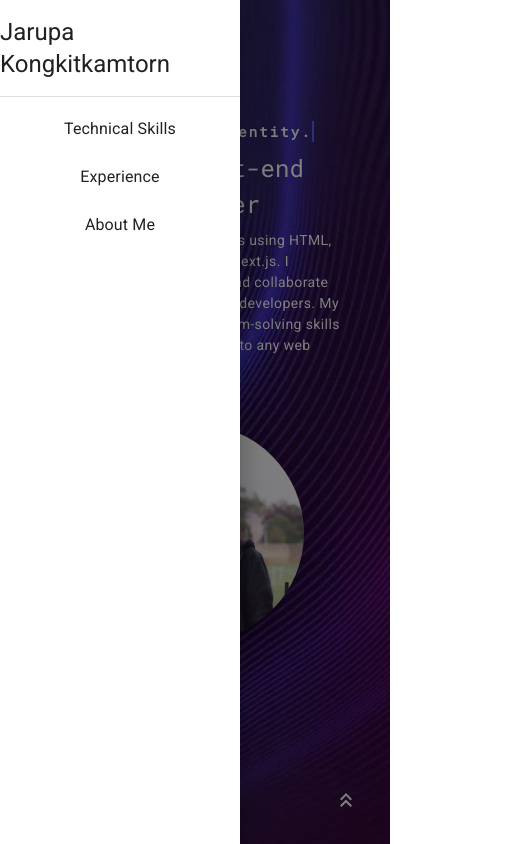
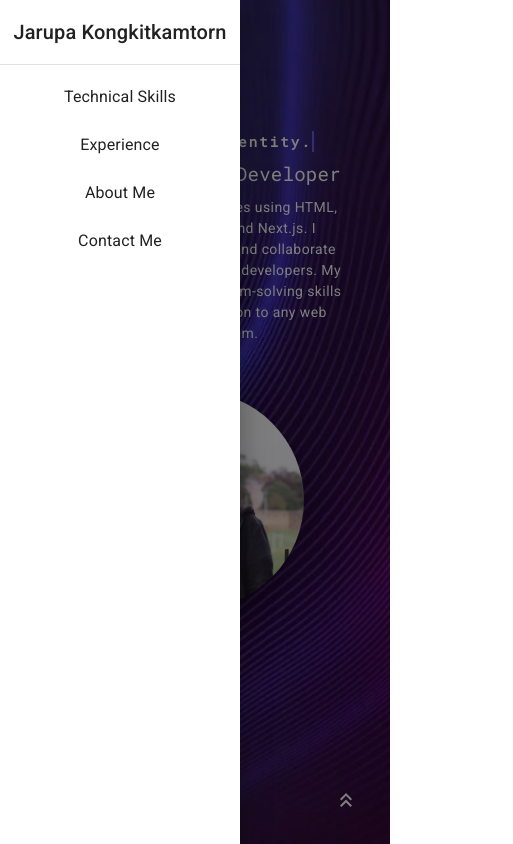
Before and after one commit to JarupaKongkitkamtorn/MyResume, a React (Create React App) app: page / in a window 390 px wide. Both pictures are taken after a click on the button 24 px from the left and 50 px from the top of the page. Shown: the top 844 px of the page, 513 px wide, since content can reach past the window. Built offline with nearby package versions, Linux system fonts and the light colour scheme.

Commit message:
Update code

```diff
--- a/src/component/static/Navbar.tsx
+++ b/src/component/static/Navbar.tsx
@@ -19,7 +19,7 @@ import { styled } from '@mui/material/styles';
 import Button from '@mui/material-next/Button';
 
 //component
-import { navbarData } from '../../const/Navbar'
+import { navbarData, navbarDataMobile } from '../../const/Navbar'
 import { handleScroll } from '../../function/smooth'
 import { InformationProps } from '../../App'
 
@@ -106,15 +106,15 @@ const Navbar: React.FC<NavbarProps> = ({ information, matchesmd }) => {
     }
     const drawer = (
         <Box onClick={handleDrawerToggle} >
-            <Typography variant="h5" sx={{ my: 2 }}>
+            <Typography variant="h6" sx={{ my: 2, textAlign: "center" }} onClick={() => handleScroll("herosection")}>
                 {information.name}
             </Typography>
             <Divider />
             <List>
-                {navbarData.map((item) => (
+                {navbarDataMobile.map((item) => (
                     <ListItem key={item.id} disablePadding>
                         <ListItemButton sx={{ textAlign: 'center' }}>
-                            <ListItemText primary={item.label} />
+                            <ListItemText primary={item.label} onClick={() => handleScroll(item.id)} />
                         </ListItemButton>
                     </ListItem>
                 ))}
@@ -132,7 +132,7 @@ const Navbar: React.FC<NavbarProps> = ({ information, matchesmd }) => {
                         aria-label="open drawer"
                         edge="start"
                         onClick={handleDrawerToggle}
-                        sx={{ mr: 2, display: { sm: 'none' }, color: "#ffffff" }}
+                        sx={{ mr: 2, display: { md: 'none' }, color: "#ffffff" }}
                     >
                         <MenuIcon />
                     </IconButton>
@@ -140,11 +140,11 @@ const Navbar: React.FC<NavbarProps> = ({ information, matchesmd }) => {
                         <Typography
                             className='logo'
                             onClick={() => handleScroll("herosection")}
-                            sx={{ display: { xs: 'none', sm: 'block' } }}
+                            sx={{ display: { xs: 'none', md: 'block' } }}
                         >
                             {information.name}
                         </Typography>
-                        <Box sx={{ display: { xs: 'none', sm: 'block' } }}>
+                        <Box sx={{ display: { xs: 'none', md: 'block' } }}>
                             <div className='flex-center'>
                                 <StyledTabs
                                     value={value}
@@ -172,7 +172,7 @@ const Navbar: React.FC<NavbarProps> = ({ information, matchesmd }) => {
                         keepMounted: true,
                     }}
                     sx={{
-                        display: { xs: 'block', sm: 'none' },
+                        display: { xs: 'block', md: 'none' },
                         '& .MuiDrawer-paper': { boxSizing: 'border-box', width: drawerWidth },
                     }}
                 >
--- a/src/const/Navbar.tsx
+++ b/src/const/Navbar.tsx
@@ -12,3 +12,21 @@ export const navbarData = [
         label: "About Me"
     }
 ]
+export const navbarDataMobile = [
+    {
+        id: "technical-skills",
+        label: "Technical Skills"
+    },
+    {
+        id: "experience",
+        label: "Experience"
+    },
+    {
+        id: "aboutme",
+        label: "About Me"
+    },
+    {
+        id: "contactMe",
+        label: "Contact Me"
+    }
+]
--- a/src/container/Home/AboutMe.tsx
+++ b/src/container/Home/AboutMe.tsx
@@ -16,20 +16,20 @@ const AboutMe: React.FC<AboutMeProps> = ({ information, matchesmd }) => {
         <div className="bgleft" id="aboutme">
             <div className="container" >
                 <Grid container className='paddingtopbottom' justifyContent="center" alignItems="center">
-                    <Grid item lg={12} md={12} className='animate__animated animate__fadeInUp'>
+                    <Grid item lg={12} sm={12} className='animate__animated animate__fadeInUp'>
                         <Paper elevation={12} className='technical-skills-paper' >
                             <Grid container spacing={matchesmd ? 3 : 4} justifyContent="center" alignItems="center">
-                                <Grid item lg={12} md={12} className='header'>
+                                <Grid item lg={12} sm={12} className='header'>
                                     <div>About Me</div>
                                 </Grid>
-                                <Grid item container lg={12} md={12} spacing={6} sx={{ color: "#ffffff" }}>
-                                    <Grid item lg={6} md={12}>
+                                <Grid item container lg={12} sm={12} spacing={6} sx={{ color: "#ffffff" }}>
+                                    <Grid item lg={6} sm={12}>
                                         <Divider className='divider'>Education</Divider>
                                         <Typography className='title'>{information.education.bachelor}</Typography>
                                         <Typography className='title'>{information.education.university}</Typography>
                                         <Typography className='description'>{information.education.gpa}</Typography>
                                     </Grid>
-                                    <Grid item lg={6} md={12}>
+                                    <Grid item lg={6} sm={12}>
                                         <Divider className='divider'>Training</Divider>
                                         <ul>
                                             {information.training.map((item: string, key: number) => <li key={key}>
@@ -38,7 +38,7 @@ const AboutMe: React.FC<AboutMeProps> = ({ information, matchesmd }) => {
                                             )}
                                         </ul>
                                     </Grid>
-                                    <Grid item lg={6} md={12}>
+                                    <Grid item lg={6} sm={12}>
                                         <Divider className='divider'>Certification</Divider>
                                         <ul>
                                             {information.certification.map((item: string, key: number) => <li key={key}>
--- a/src/container/Home/ContactMe.tsx
+++ b/src/container/Home/ContactMe.tsx
@@ -17,7 +17,7 @@ const ContactMe: React.FC<ContactMeProps> = ({ information, matchesmd }) => {
     return (
         <div className="bg container" id="contactMe">
             <Grid container className='paddingtopbottom' justifyContent="center" alignItems="center">
-                <Grid item lg={12} md={12}>
+                <Grid item lg={12} sm={12}>
                     <Typography className='flex-center description'>
                         <EmailIcon sx={{ pr: 1 }} fontSize="large" />
                         <a href='mailto:jarupa.kongkitkamtorn@gmail.com' >
--- a/src/container/Home/Herosection.tsx
+++ b/src/container/Home/Herosection.tsx
@@ -19,23 +19,23 @@ const Herosection: React.FC<HerosectionProps> = ({ information, matchesmd }) =>
                 <source src={bghero} type='video/mp4' />
             </video>}
             <Grid className='container' container sx={{ position: "absolute", top: 0, left: 0, height: "100vh" }} justifyContent="center" alignItems="center">
-                <Grid container item lg={12} md={12} justifyContent="center" alignItems="center" sx={{ paddingTop: { lg: "13%", xs: "27%" } }}>
-                    <Grid container item lg={7} md={12} className='animate__animated animate__fadeInUp'>
-                        <Grid item lg={12} md={12} className="typewriter">
+                <Grid container item lg={12} sm={12} justifyContent="center" alignItems="center" sx={{ paddingTop: { lg: "13%", xs: "27%" } }}>
+                    <Grid container item lg={7} sm={12} className='animate__animated animate__fadeInUp'>
+                        <Grid item lg={12} sm={12} className="typewriter">
                             <h1>{information.welcome}</h1>
                         </Grid>
-                        <Grid container item lg={12} md={12} className='role header' justifyContent="center">
+                        <Grid container item lg={12} sm={12} className='role header' justifyContent="center">
                             <div style={{ width: "100%" }}>{information.role}</div>
                         </Grid>
-                        <Grid container item lg={12} md={12} className='personality description' justifyContent="center">
+                        <Grid container item lg={12} sm={12} className='personality description' justifyContent="center">
                             <div>{information.personality}</div>
                         </Grid>
                     </Grid>
-                    <Grid container item lg={5} md={12} justifyContent="center" alignItems="center">
+                    <Grid container item lg={5} sm={12} justifyContent="center" alignItems="center">
                         <img src={userimage} alt='userimage' width="70%" height="70%" className='img-wrap animate__animated animate__zoomIn' />
                     </Grid>
                 </Grid>
-                <Grid container item lg={12} md={12} id="hero_section" justifyContent="center" alignItems="center">
+                <Grid container item lg={12} sm={12} id="hero_section" justifyContent="center" alignItems="center">
                     <Scroll id="technical-skills" />
                 </Grid>
             </Grid>
--- a/src/container/Home/Technicalskills.tsx
+++ b/src/container/Home/Technicalskills.tsx
@@ -32,15 +32,15 @@ const Technicalskills: React.FC<TechnicalSkillsProps> = ({ information, matchesm
         }
     }
     const renderItem = (item: TechnicalskillsProps, key: number) => {
-        return <Grid item lg={2} md={12} key={key}>
+        return <Grid item lg={2} sm={3} key={key}>
             <Grow
                 in={offset >= section}
                 style={{ transformOrigin: '0 0 0' }}
                 {...(offset >= section ? { timeout: !key ? 500 : key * 500 } : {})}
             >
                 <Grid container className='item' justifyContent="center" alignItems="center">
-                    <Grid item container lg={12} md={12} className='center'>
-                        <Grid item lg={12} md={12} className='center'>
+                    <Grid item container lg={12} sm={12} className='center'>
+                        <Grid item lg={12} sm={12} className='center'>
                             <img src={item.icon} alt='iconSkills' width="40px" height="auto" />
                             <Typography className='description' style={{ color: "#ffffff" }}>{item.label}</Typography>
                         </Grid>
@@ -56,7 +56,7 @@ const Technicalskills: React.FC<TechnicalSkillsProps> = ({ information, matchesm
                 <Grid item lg={12} md={12} className='animate__animated animate__fadeInUp'>
                     <Paper elevation={12} className='technical-skills-paper' >
                         <Grid container spacing={matchesmd ? 3 : 4} justifyContent="center" alignItems="center">
-                            <Grid item lg={12} md={12} className='header'>
+                            <Grid item lg={12} sm={12} className='header'>
                                 <div>Technical Skills</div>
                             </Grid>
                             {information.map((item: TechnicalskillsProps, key: number) => renderItem(item, key))}
--- a/src/index.css
+++ b/src/index.css
@@ -156,6 +156,7 @@ button {
 
 .personality {
   padding: 8px;
+  text-align: center;
 }
 
 .role {
@@ -498,7 +499,7 @@ button {
   }
 
   .role {
-    font-size: 1.125rem;
+    font-size: 1.125rem !important;
     text-align: center;
     padding: 0;
     padding-top: 8px;
@@ -519,7 +520,7 @@ button {
   }
 
   .header {
-    font-size: 1.125rem;
+    font-size: 1.2rem !important;
   }
 
 }
```
Also changed, not shown: src/container/Home/Experience.tsx (+53 -5 lines).
